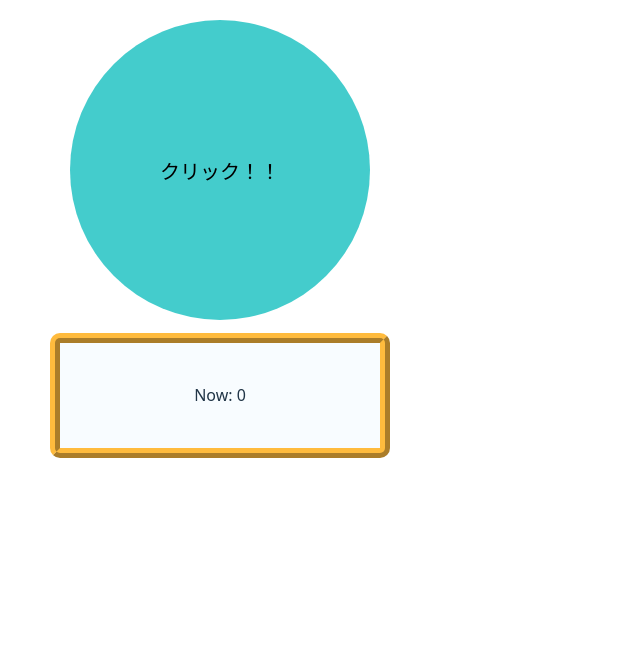
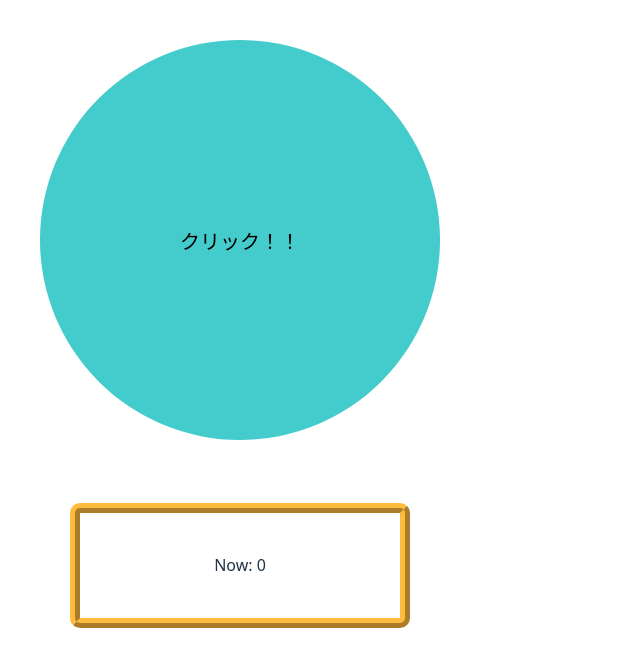
Before and after one commit to YGMS-yukkuri/React_Clickgame, a React (Vite) app: page / in a window 1280 px wide. Shown: the top 666 px of the page, without its empty margins (0-640 px from the left). Built offline with nearby package versions, Linux system fonts and the light colour scheme.

Commit message:
ボタンの調整

```diff
--- a/src/App.css
+++ b/src/App.css
@@ -1,5 +1,5 @@
 main {
-    margin: 5%;
+    margin: 10%;
     display: grid;
     grid-template-columns: 400px 1fr 1fr ;
     grid-template-rows: 150px 150px 150px 150px 150px 1fr;
--- a/src/components/Infomation/Infomation.module.css
+++ b/src/components/Infomation/Infomation.module.css
@@ -4,8 +4,8 @@
     justify-content: center;
     align-items: center;
     grid-column: 1/2;
-    grid-row: 3/4;
-    background-color: rgba(240, 248, 255, 0.489);
+    grid-row: 4/5;
+    background-color: rgba(240, 248, 255, 0.058);
     border: 10px ridge rgb(255, 187, 61);
     border-radius: 10px;
     width: 80%;
--- a/src/components/Mainbutton/Mainbutton.module.css
+++ b/src/components/Mainbutton/Mainbutton.module.css
@@ -3,8 +3,8 @@
     border: none;
     background-color: rgba(59, 202, 202, 0.952);
     border-radius: 100%;
-    width: 300px;
-    height: 300px;
+    width: 400px;
+    height: 400px;
     transition: all 0.2s ease-in-out;
     font-size: 20px;
     cursor: pointer;
```
